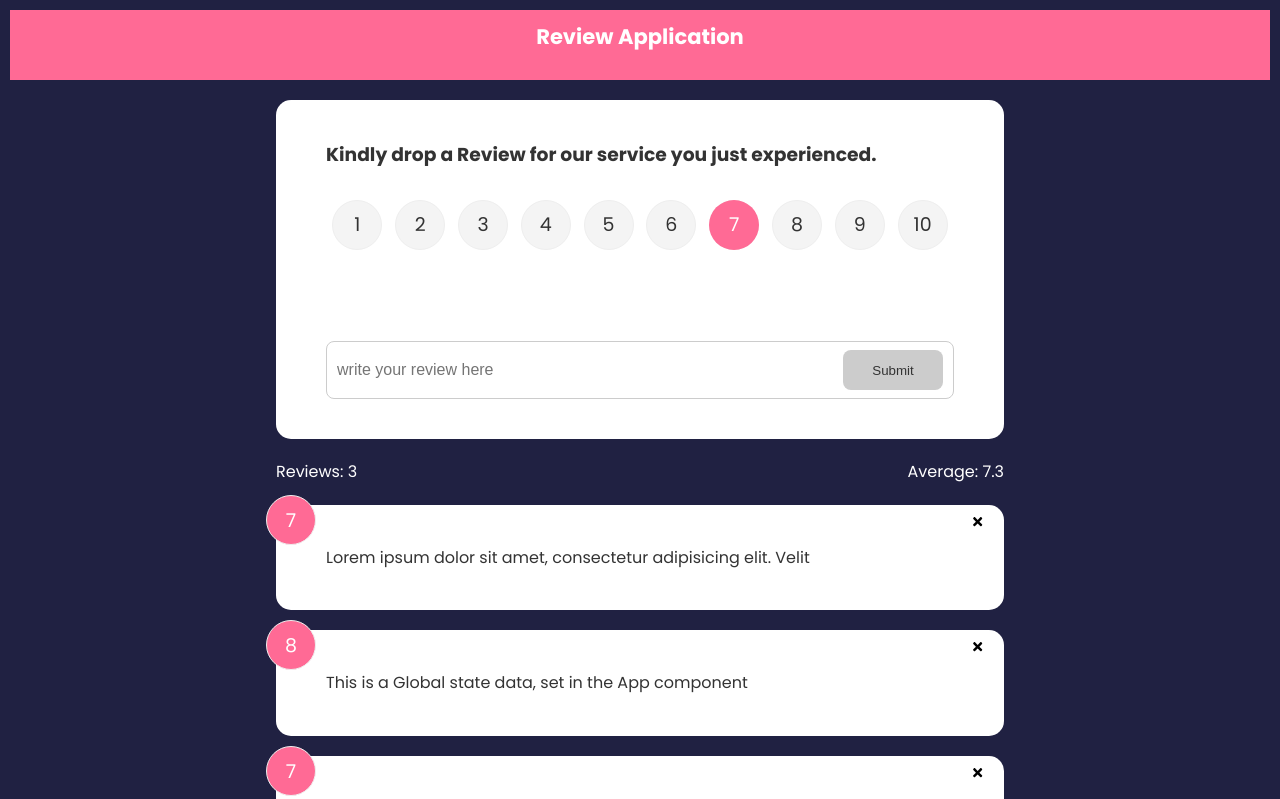
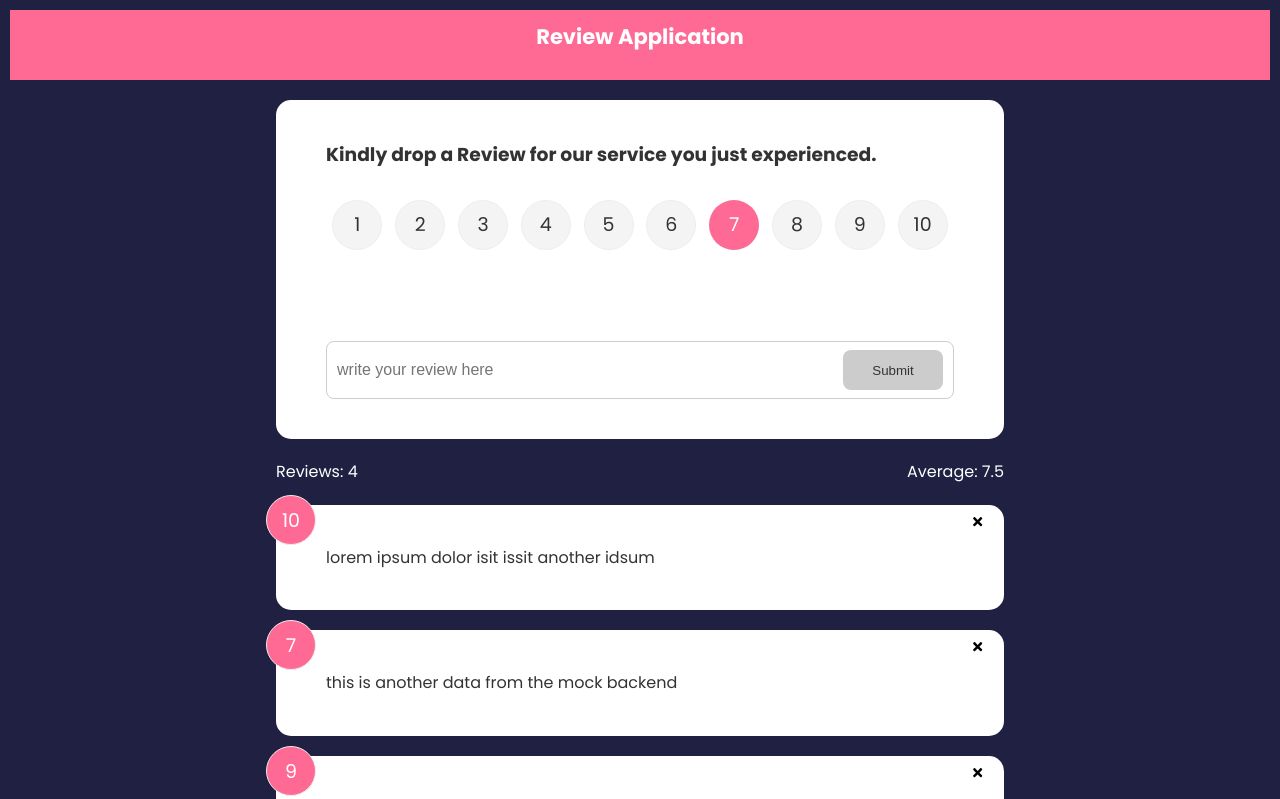
Before and after one commit to CodeLeom/WTF, a React (Vite) app: page /review in a window 1280 px wide. Shown: the top 799 px of the page. Built offline with nearby package versions, Linux system fonts and the light colour scheme; data requests are answered from the project's data file.

Commit message:
feat: add spinner and delay timer to our app to show the loading state

```diff
--- a/db.json
+++ b/db.json
@@ -18,7 +18,7 @@
     {
       "rating": 4,
       "text": "lorem ipsum dolor isit issit another idsum",
-      "id": 6
+      "id": 4
     }
   ]
 }
--- a/src/components/ReviewList.jsx
+++ b/src/components/ReviewList.jsx
@@ -1,15 +1,16 @@
 import { useContext } from "react"
 import ReviewContext from "../context/ReviewContext"
 import ReviewItem from "./ReviewItem"
+import Spinner from "./layout/Spinner"
 
 function ReviewList() {
-  const {review} = useContext(ReviewContext)
+  const {review, loading} = useContext(ReviewContext)
 
-    if(!review || review.length === 0){
+    if(!loading && (!review || review.length === 0)){
         return <p>No review yet!</p>
       }
 
-  return (
+  return loading ? <Spinner /> : (
     <>
       <div>
         {review.map((item) => (
--- /dev/null
+++ b/src/components/layout/Spinner.jsx
@@ -0,0 +1,12 @@
+
+function Spinner() {
+  return (
+    <>
+        <div className="container">
+            <div className="custom-loader"></div>
+        </div>
+    </>
+  )
+}
+
+export default Spinner
--- a/src/context/ReviewContext.jsx
+++ b/src/context/ReviewContext.jsx
@@ -1,30 +1,46 @@
 /* eslint-disable react/prop-types */
-import { createContext, useState } from "react";
-import { v4 as uuid } from 'uuid';
-import data from "../data/reviewData"
+import { createContext, useEffect, useState } from "react";
+import { v4 as uuid } from "uuid";
 
-const ReviewContext = createContext()
+const ReviewContext = createContext();
 
-export const ReviewProvider = ({children}) => {
-    const [review, setReview] = useState(data)
+export const ReviewProvider = ({ children }) => {
+  const [review, setReview] = useState([]);
+  const [loading, setLoading] = useState(true);
 
- //  function to add a review
-    const AddReview = (newReview) => {
-        newReview.id=uuid()
-        setReview([newReview, ...review])
-    }
-
-     // function to delete a review
-     const deleteReview = (id) =>{
-        if(window.confirm('Are you sure, you want to delete this review?')){
-          setReview(review.filter((item) => item.id !== id))
-        }
-      }
+  useEffect(() => {
+    fetch("http://localhost:5000/review")
+      .then((res) => res.json())
+      .then((data) => {
+        setTimeout(() => {
+          setReview(data);
+          setLoading(false);
+        }, 1000);
+      });
+  }, []);
 
 
-    return <ReviewContext.Provider value={{review, AddReview, deleteReview}}>
-        {children}
+
+  //  function to add a review
+  const AddReview = (newReview) => {
+    newReview.id = uuid();
+    setReview([newReview, ...review]);
+  };
+
+  // function to delete a review
+  const deleteReview = (id) => {
+    if (window.confirm("Are you sure, you want to delete this review?")) {
+      setReview(review.filter((item) => item.id !== id));
+    }
+  };
+
+  return (
+    <ReviewContext.Provider
+      value={{ review, AddReview, deleteReview, loading }}
+    >
+      {children}
     </ReviewContext.Provider>
-}
+  );
+};
 
-export default ReviewContext
+export default ReviewContext;
--- a/src/index.css
+++ b/src/index.css
@@ -236,3 +236,33 @@ input:focus {
     width: 80%;
   }
 }
+
+/* css loader */
+.custom-loader {
+  width: 70px;
+  height: 70px;
+  background:
+    radial-gradient(farthest-side,#FF6995 90%,#0000) center/16px 16px,
+    radial-gradient(farthest-side,#911F4C   90%,#0000) bottom/12px 12px;
+  background-repeat: no-repeat;
+  animation: s7 2s infinite linear;
+  position: relative;
+}
+.custom-loader::before {
+  content:"";
+  position: absolute;
+  width:8px;
+  height:8px;
+  inset:auto 0 16px;
+  margin: auto;
+  background:#4BED97;
+  border-radius: 50%;
+  transform-origin: 50% calc(100% + 10px);
+  animation:inherit;
+  animation-duration: 1s;
+}
+
+
+@keyframes s7 {
+  100%{transform: rotate(1turn)}
+}
```
